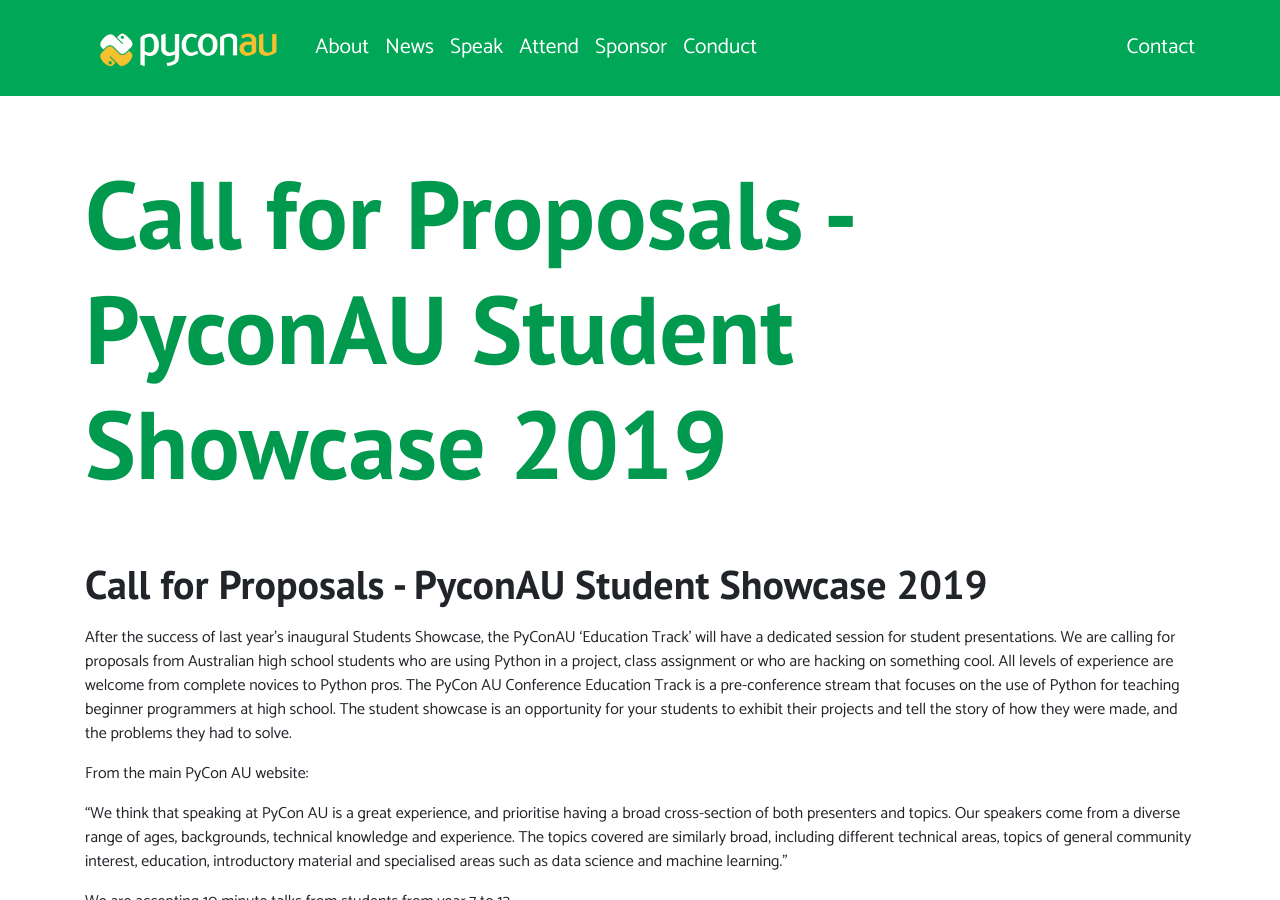
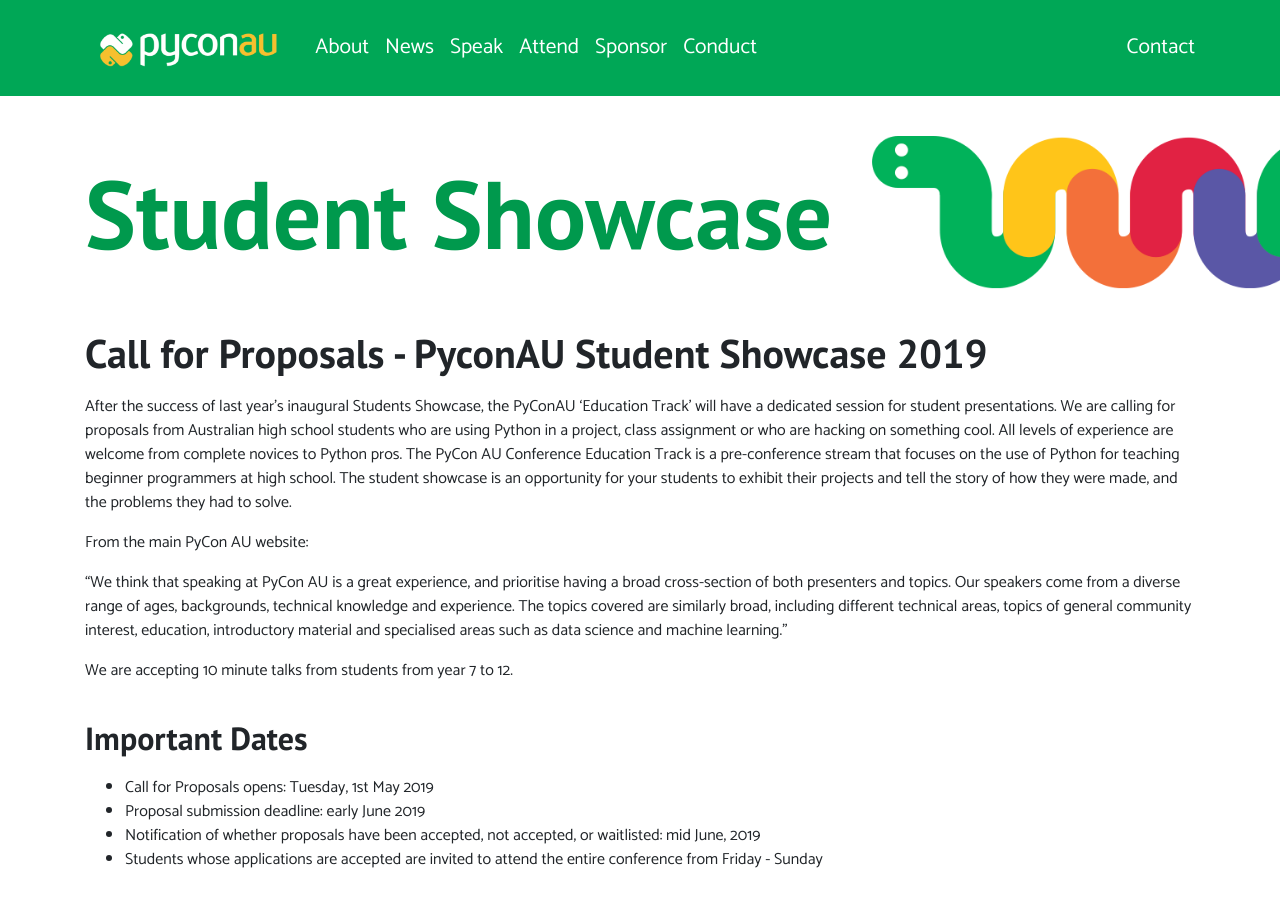
Before and after one commit to pyconau/2019.pycon-au.org, a Jekyll site: the page built from _pages/student-showcase.md, in a window 1280 px wide and 900 px high. Built offline with Jekyll 4.4.1, drawn with Linux system fonts in a browser that asks for light colours; our own code applies the rules of GitHub Pages for plain Markdown files; part of the change alters nothing that is shown; some of the changed text lies outside the part shown.

Commit message:
Added header info, changed name

```diff
--- a/_pages/showcase.md
+++ b/_pages/student-showcase.md
@@ -1,3 +1,11 @@
+---
+layout: page
+title: Student Showcase
+permalink: /speak/showcase
+snake: rainbow
+sponsors: true
+---
+
 # Call for Proposals - PyconAU Student Showcase 2019
 After the success of last year’s inaugural Students Showcase, the PyConAU ‘Education Track’ will have a dedicated session for student presentations.
 We are calling for proposals from Australian high school students who are using Python in a project, class assignment or who are hacking on something cool. All levels of experience are welcome from complete novices to Python pros.
```
